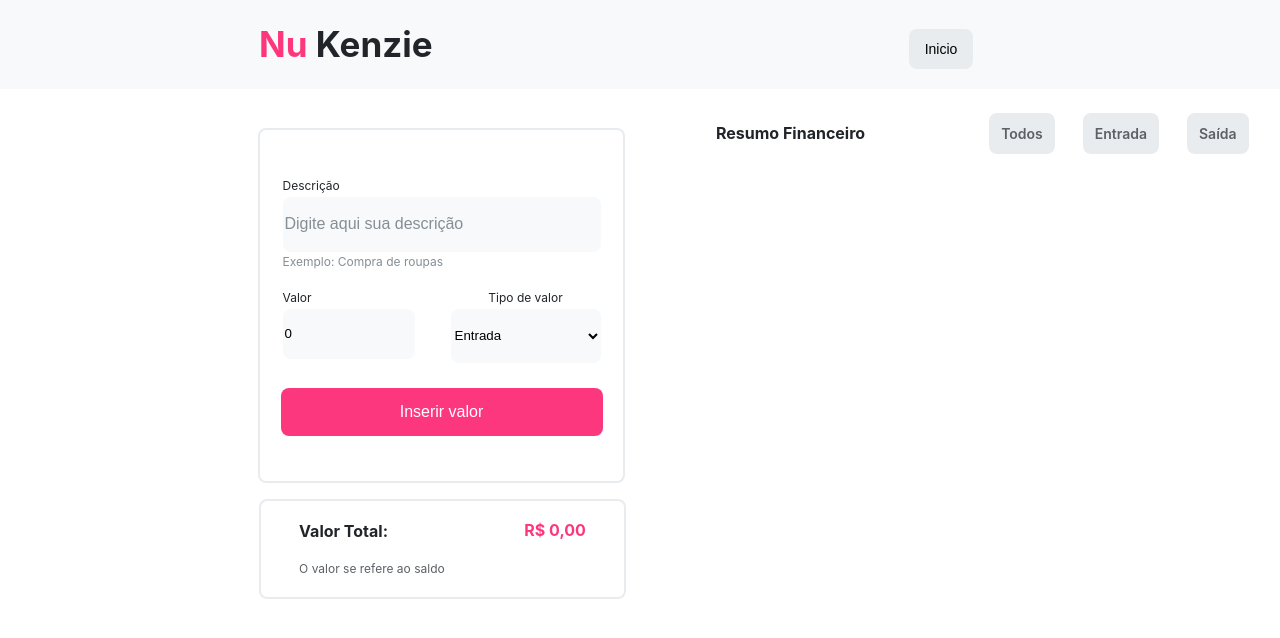
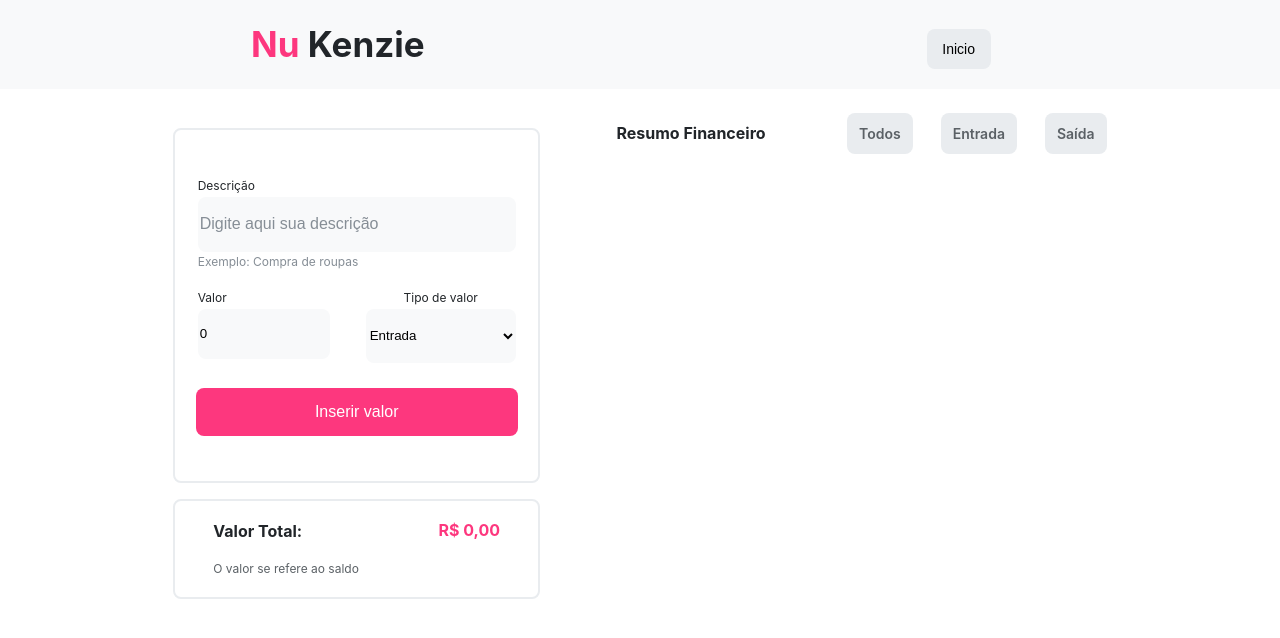
Before and after one commit to Pedro26fer/Nu-Finance, a React (Create React App) app in the folder entrega-nu-kenzie/: page / in a window 1280 px wide. Shown: the top 638 px of the page. Built offline with nearby package versions, Linux system fonts and the light colour scheme.

Commit message:
fix: Filtros e delete implantados

```diff
--- a/entrega-nu-kenzie/src/App.css
+++ b/entrega-nu-kenzie/src/App.css
@@ -2,7 +2,10 @@
   text-align: center;
   display: flex;
   flex-direction: column;
+  min-width: 100%;
 }
+
+
 
 body{
   background-color: #fff;
@@ -13,10 +16,11 @@ body{
 .App-header {
   background-color: #F8F9FA;
   min-height: 88px;
+  width: 100%;
   display: flex;
   flex-direction: row;
   align-items: center;
-  justify-content: space-between;
+  justify-content: space-around;
   font-size: calc(10px + 2vmin);
 }
 
@@ -26,7 +30,6 @@ body{
   -webkit-background-clip: text;
   -webkit-text-fill-color: transparent;
   font-size: 35px;
-  margin-left: 259px;
 }
 
 .App-header button{
@@ -39,14 +42,21 @@ body{
   padding: 10px;
   text-align: center;
   margin-top: 10px;
-  margin-right: 307px;
+  margin-right: 3%;
 }
 
 .main-page{
   display: flex;
+  justify-content: center;
+  min-width: 100%;
+  margin: 0 auto;
 }
 
-@media (max-width:391px){
+.list{
+  width: 50%;
+}
+
+@media (max-width:700px){
   .App-header{
     width: 156vw;
     flex-direction: column;
@@ -54,6 +64,10 @@ body{
     justify-content: center;
     gap: 30px;
 
+  }
+
+  .main-page{
+    flex-direction: column;
   }
 
   .App-header h1{
--- a/entrega-nu-kenzie/src/App.js
+++ b/entrega-nu-kenzie/src/App.js
@@ -6,7 +6,8 @@ import List from './List';
 
 function App() {
 
-  const [listTransactions,setListTransaction] = useState([])
+  const [listTransactions,setListTransactions] = useState([])
+  const [itensFiltered,setItensFiltered] = useState([])
 
 
   return (
@@ -17,11 +18,11 @@ function App() {
       </header>
       <main className='main-page'>
         <article>
-          <Form listTransactions={listTransactions} setListTransactions={setListTransaction}/>
+          <Form listTransactions={listTransactions} setListTransactions={setListTransactions}/>
           <TotalMoney listTransactions={listTransactions}/>
         </article>
         <article className='list'>
-          <List listTransactions={listTransactions} setListTransactions={setListTransaction}/>
+          <List listTransactions={itensFiltered.length === 0? listTransactions : itensFiltered} setListTransactions={setListTransactions} setItensFiltered={setItensFiltered}/>
         </article>
       </main>
     </div>
--- a/entrega-nu-kenzie/src/List/List.css
+++ b/entrega-nu-kenzie/src/List/List.css
@@ -9,13 +9,13 @@
 .menu-list{
     display: flex;
     flex-direction: row;
-
+    justify-content: center;
 }
 
 .menu-list ul{
     display: flex;
     list-style: none;
-    margin-left: 70px;
+    margin-left: 5%;
 }
 
 .menu-list ul li{
--- a/entrega-nu-kenzie/src/List/index.jsx
+++ b/entrega-nu-kenzie/src/List/index.jsx
@@ -1,10 +1,23 @@
 import Card from "../components/Card"
 import './List.css'
-function List({listTransactions,setListTransaction}){
+function List({listTransactions,setListTransactions,setItensFiltered}){
     console.log(listTransactions)
     //const [filter,setFilter] = useState(listTransactions)
 
+    const Filter = ()=>{
+       const filtered = listTransactions.filter((item) => item.type === 'Entrada')
+       setItensFiltered(filtered)
+    }
 
+    const FilterOut = () => {
+        const outs = listTransactions.filter((item) => item.type === 'Saída')
+        setItensFiltered(outs)
+        console.log(outs)
+    }
+
+    const FilterAll = ()=>{
+        setItensFiltered([])
+    }
 
 
 
@@ -14,16 +27,16 @@ function List({listTransactions,setListTransaction}){
             <article className="menu-list">
                 <h2>Resumo Financeiro</h2>
                 <ul>
-                    <li >Todos</li>
-                    <li >Entrada</li>
-                    <li>Saída</li>
+                    <li onClick={FilterAll} >Todos</li>
+                    <li onClick={Filter} >Entrada</li>
+                    <li onClick={FilterOut}>Saída</li>
                 </ul>
             </article>
             <article className="main-list">
             <ul>
             {listTransactions.map((transaction, index)=> (
                 <li key={index}>
-                    <Card description={transaction.description} type={transaction.type} value={transaction.value}/>
+                    <Card transaction={transaction} description={transaction.description} type={transaction.type} value={transaction.value} listTransactions={listTransactions} setListTransactions={setListTransactions}/>
                 </li>
             ))}
             </ul>
--- a/entrega-nu-kenzie/src/components/Card/Card.css
+++ b/entrega-nu-kenzie/src/components/Card/Card.css
@@ -48,7 +48,15 @@
     background-color:#E9ECEF;
     margin-top: 16.5px;
     margin-right: 23px;
+    cursor: pointer;
 }
+
+.card-value img:hover{
+    width: 16px;
+    height: 16px;
+}
+
+
 
 
 @media(max-width:450px){
--- a/entrega-nu-kenzie/src/components/Card/index.jsx
+++ b/entrega-nu-kenzie/src/components/Card/index.jsx
@@ -1,5 +1,10 @@
 import './Card.css'
-function Card({description,value,type}){
+function Card({description,value,type,listTransactions,setListTransactions,transaction}){
+
+    function del(){
+       const arr = listTransactions.filter((item)=> item !== transaction)
+       setListTransactions(arr)
+    }
 
 
     return(
@@ -12,7 +17,7 @@ function Card({description,value,type}){
 
             <div className='card-value'>
                 <span>R${value}</span>
-                <img src="https://encrypted-tbn0.gstatic.com/images?q=tbn:ANd9GcQ4ieSgwXUfxCAl2vvrj65-v-qYNJ6i1BNO9g&usqp=CAU" alt="Excluir" />
+                <img onClick={del} src="https://encrypted-tbn0.gstatic.com/images?q=tbn:ANd9GcQ4ieSgwXUfxCAl2vvrj65-v-qYNJ6i1BNO9g&usqp=CAU" alt="Excluir" />
             </div>
         </div>
 
--- a/entrega-nu-kenzie/src/components/Form/Form.css
+++ b/entrega-nu-kenzie/src/components/Form/Form.css
@@ -9,7 +9,7 @@
     align-items: center;
     justify-content: center;
     margin-top: 39px;
-    margin-left: 258px;
+    margin-left: 10%;
 }
 
 .description{
--- a/entrega-nu-kenzie/src/components/TotalMoney/TotalMoney.css
+++ b/entrega-nu-kenzie/src/components/TotalMoney/TotalMoney.css
@@ -5,7 +5,7 @@
     height: 96px;
     border: solid 2px #E9ECEF;
     border-radius: 8px;
-    margin-left: 259px;
+    margin-left: 10%;
     margin-top: 16px;
 }
 
--- a/entrega-nu-kenzie/src/index.css
+++ b/entrega-nu-kenzie/src/index.css
@@ -11,3 +11,7 @@ code {
   font-family: source-code-pro, Menlo, Monaco, Consolas, 'Courier New',
     monospace;
 }
+
+#root{
+  min-width: 100%;
+}
```
